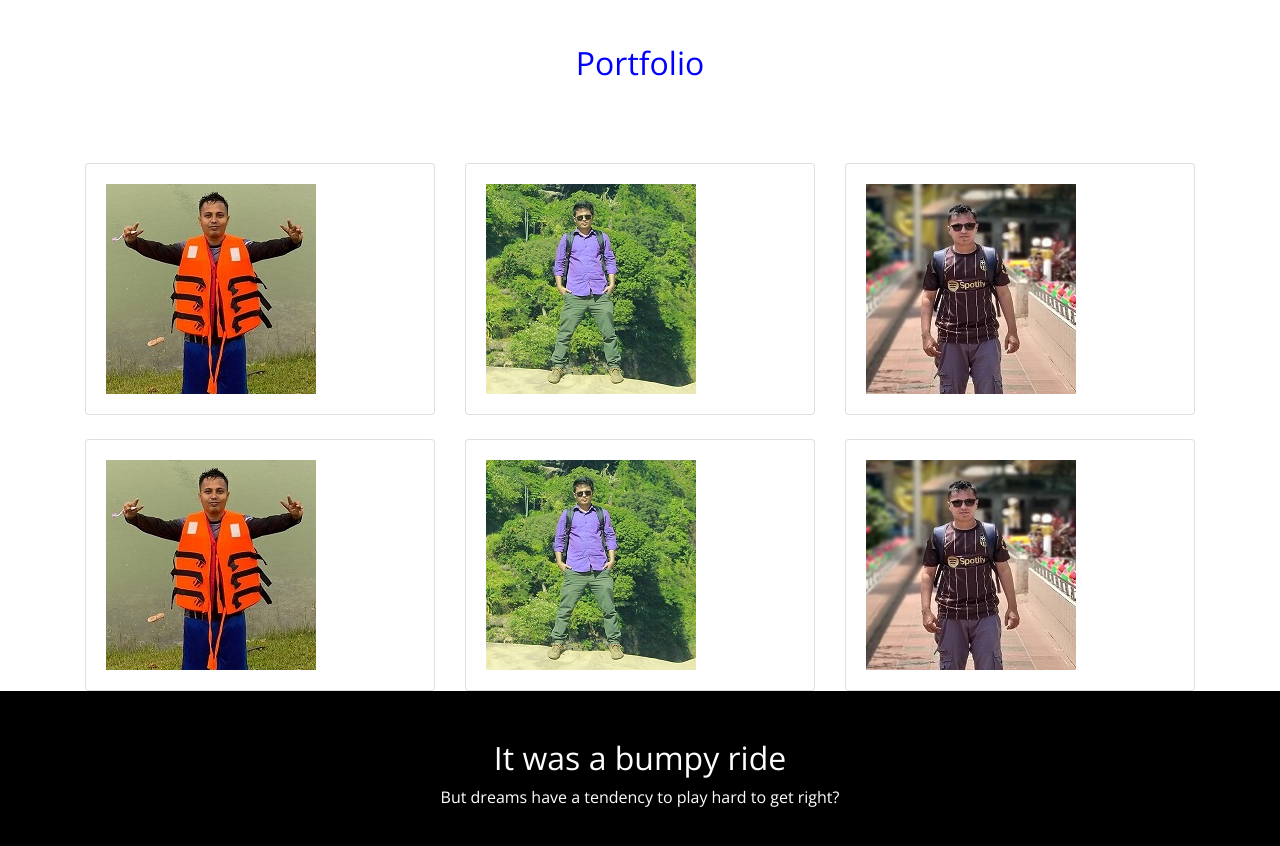
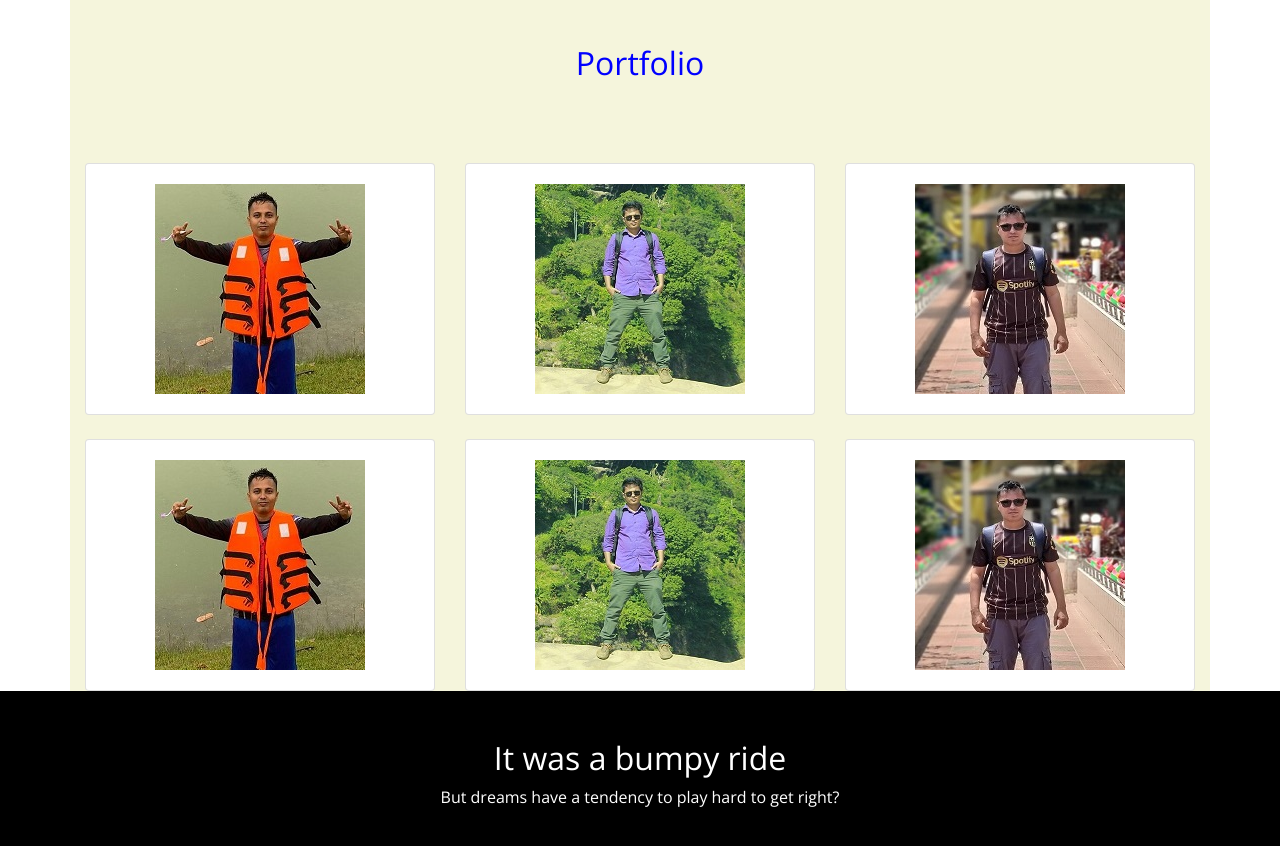
Before and after one commit to beingshameem/beingshameem.github.io, a plain HTML site: page index.html in a window 1280 px wide. Shown: the part 2480-3326 px from the top of the page. Drawn offline with nearby package versions, Linux system fonts and the light colour scheme.

Commit message:
update html index

```diff
--- a/index.html
+++ b/index.html
@@ -186,14 +186,14 @@
 
      <!-- this is portfolio section -->
 
-     <div class="container" id="Portfolio">
+     <div class="container" id="Portfolio" style="background-color:beige">
          <div class="row py-5">
             <div class="col text-center edu-text">
                 <h2 class="font-weight-bolder"> Portfolio </h2>
             </div>
          </div>
 
-         <div class="row py-4">
+         <div class="row py-4 text-center">
             <div class="col-md-4">
                 <div class="card">
                     <div class="card-body">
@@ -216,7 +216,7 @@
                 </div>
             </div>
          </div>
-         <div class="row">
+         <div class="row text-center">
             <div class="col-md-4">
                 <div class="card">
                     <div class="card-body">
```
